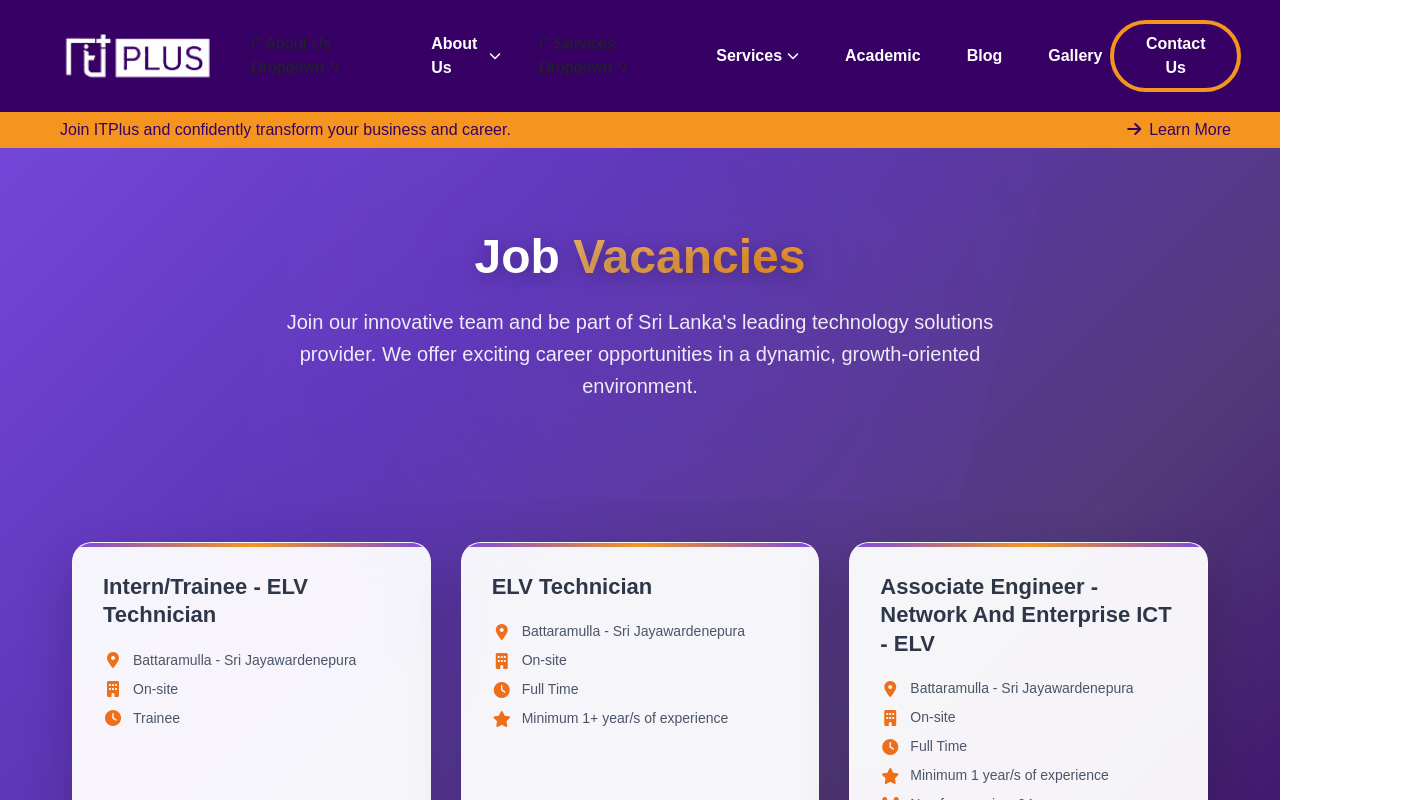
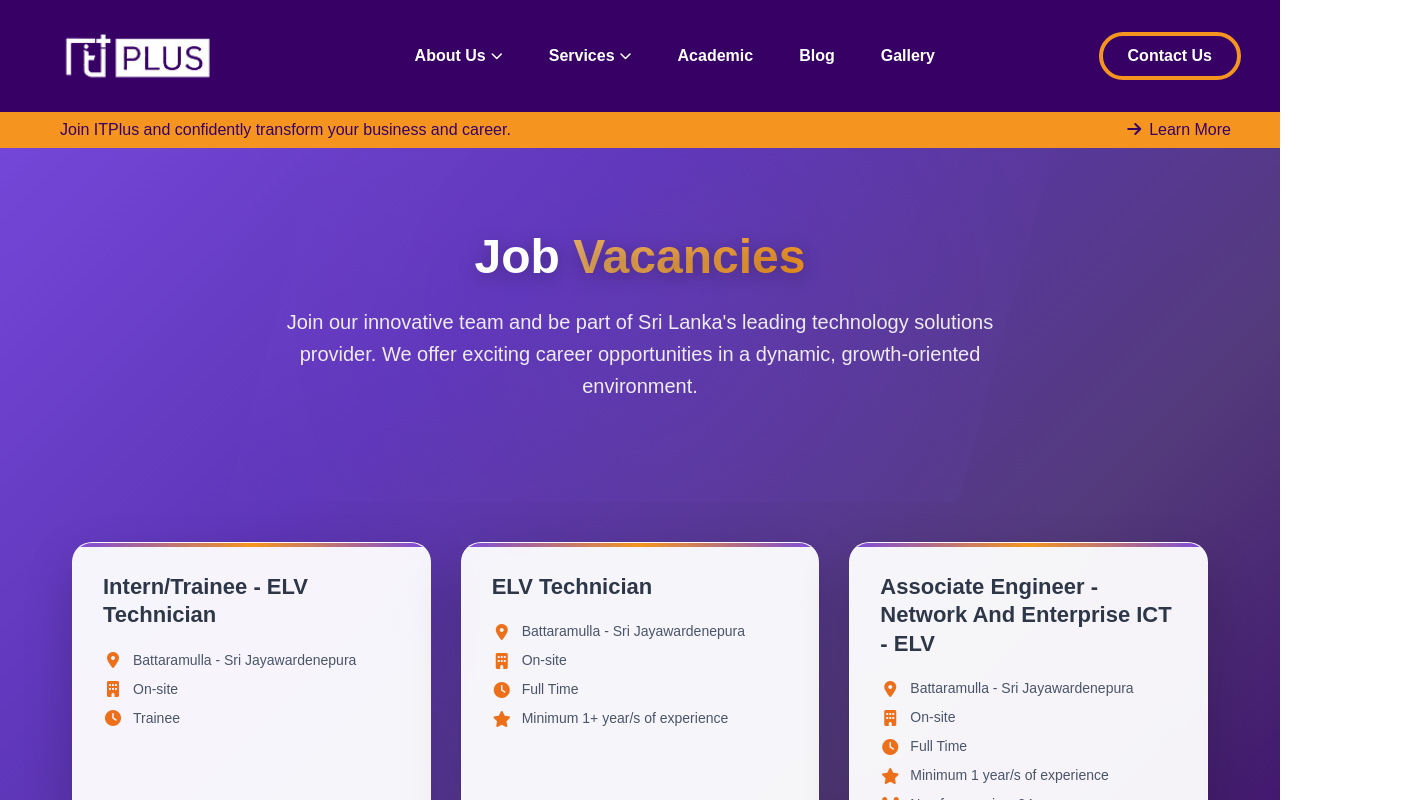
Before and after one commit to Nova-Script-PVT-LTD/it_plus_website, a Next.js app: page /careers in a window 1280 px wide. Shown: the top 800 px of the page, 1427 px wide, since content can reach past the window. Built offline with nearby package versions, Linux system fonts and the light colour scheme.

Commit message:
header fixed again

```diff
--- a/src/app/components/header.js
+++ b/src/app/components/header.js
@@ -1634,7 +1634,7 @@
 
 
             <div className="navbar-nav">
-              /* About Us Dropdown */
+
               <div className="nav-item">
                 <div
                   className="nav-link"
@@ -1685,7 +1685,7 @@
                 </div>
               </div>
 
-              /* Services Dropdown */
+
               <div className="nav-item">
                 <div
                   className="nav-link"
@@ -1707,7 +1707,7 @@
                   }`}
                 >
                   <div className="dropdown-content">
-                    /* Technology Column */
+
                     <div className="dropdown-column">
                       <h6 onClick={() => handleServiceNavigation("technology")}>
                         Technology
@@ -1824,7 +1824,7 @@
                       </div>
                     </div>
 
-                    /* Cloud Column */
+
                     <div className="dropdown-column">
                       <h6 onClick={() => handleServiceNavigation("cloud")}>
                         Cloud
@@ -1872,7 +1872,7 @@
                       </div>
                     </div>
 
-                    /* Software Column */
+
                     <div className="dropdown-column">
                       <h6 onClick={() => handleServiceNavigation("software")}>
                         Software
@@ -1961,7 +1961,7 @@
                       </div>
                     </div>
 
-                    /* IT Support Column */
+
                     <div className="dropdown-column">
                       <h6 onClick={() => handleServiceNavigation("it-support")}>
                         IT Support
```
